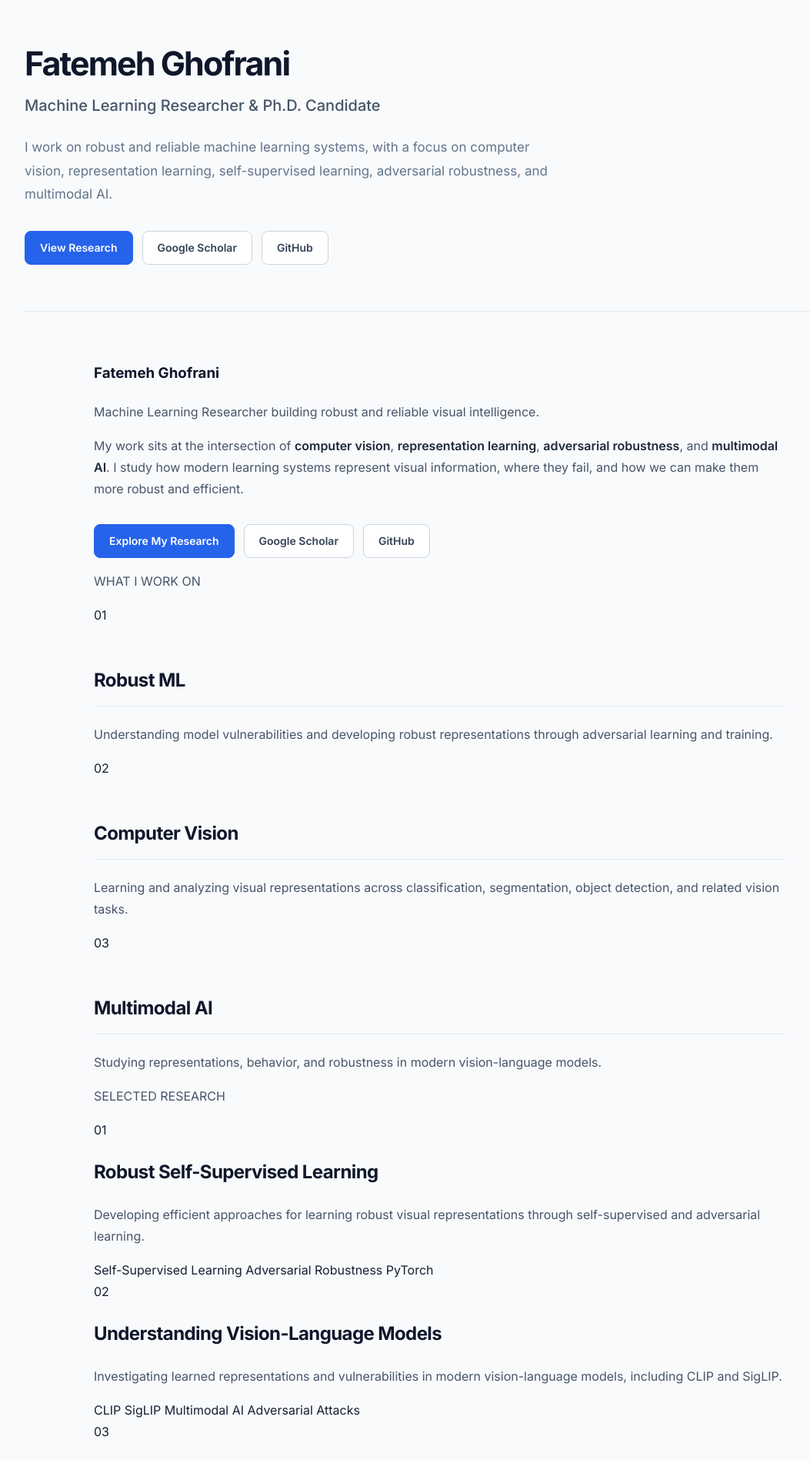
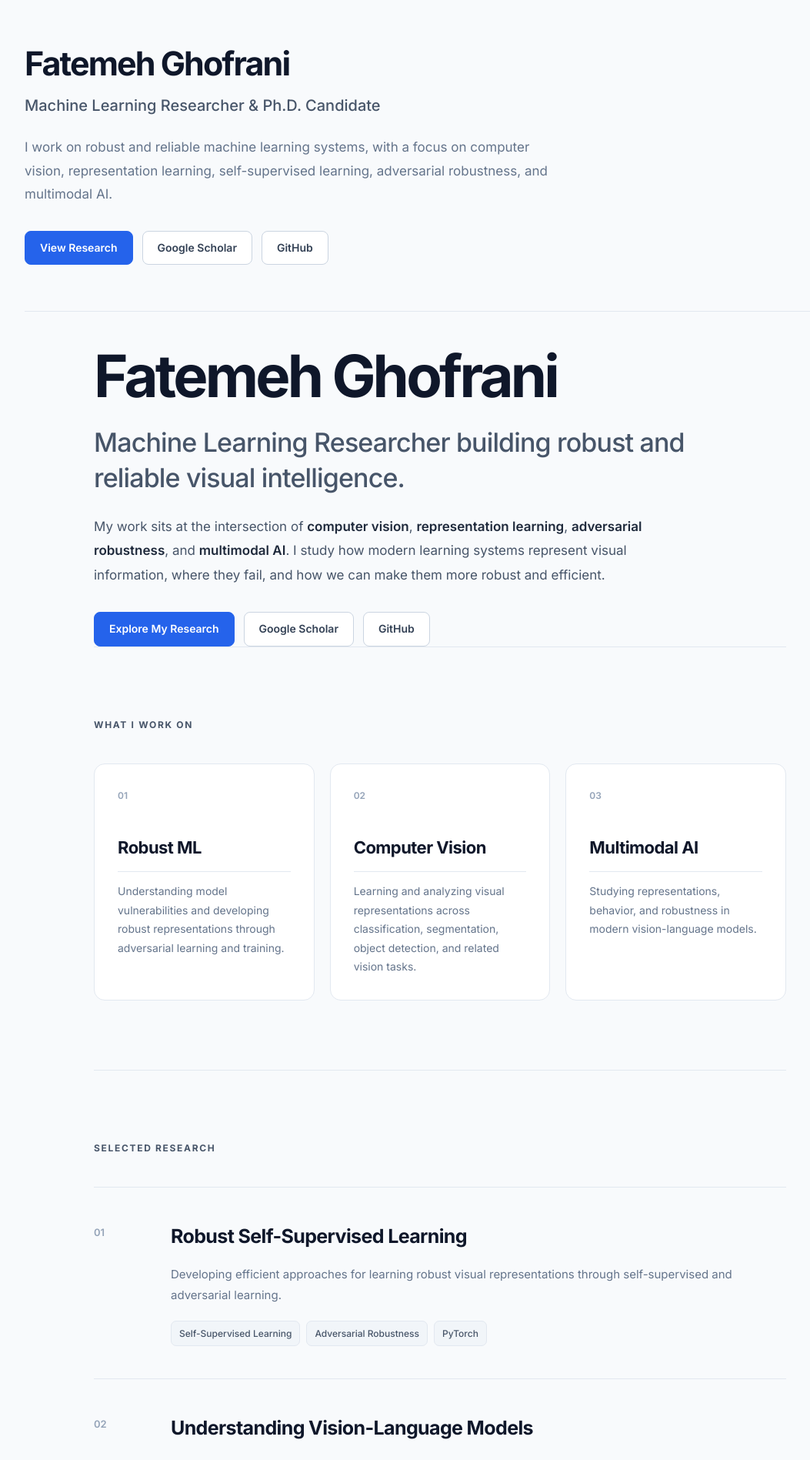
Before and after one commit to gh-fatima/gh-fatima.github.io, a Jekyll site: the page built from index.md, in a window 1280 px wide. Shown: the top 1897 px of the page at 77% size, without its empty margins (68-1121 px from the left). Built offline with Jekyll 4.4.1, drawn with Linux system fonts in a browser that asks for light colours; our own code applies the rules of GitHub Pages for plain Markdown files.

Commit message:
Update style.css

```diff
--- a/assets/css/style.css
+++ b/assets/css/style.css
@@ -413,3 +413,300 @@ a:hover {
     padding: 25px 20px;
   }
 }
+/* =========================================================
+   Portfolio homepage
+   ========================================================= */
+
+.intro-section {
+  max-width: 900px;
+  padding: 110px 0 100px;
+}
+
+.intro-section h1 {
+  margin: 0 0 24px;
+
+  color: var(--heading);
+  font-size: clamp(48px, 7vw, 76px);
+  font-weight: 700;
+  line-height: 1.02;
+  letter-spacing: -0.05em;
+}
+
+.intro-title {
+  max-width: 780px;
+  margin: 0 0 25px;
+
+  color: #334155;
+  font-size: clamp(25px, 3vw, 34px);
+  font-weight: 500;
+  line-height: 1.35;
+  letter-spacing: -0.025em;
+}
+
+.intro-text {
+  max-width: 760px;
+
+  color: var(--muted);
+  font-size: 17px;
+  line-height: 1.85;
+}
+
+
+/* Sections */
+
+.portfolio-section {
+  padding: 90px 0;
+  border-top: 1px solid var(--border);
+}
+
+.section-label {
+  margin: 0 0 40px;
+
+  color: var(--accent);
+  font-size: 12px;
+  font-weight: 700;
+  letter-spacing: 0.14em;
+}
+
+
+/* Expertise cards */
+
+.expertise-grid {
+  display: grid;
+  grid-template-columns: repeat(3, 1fr);
+  gap: 20px;
+}
+
+.expertise-card {
+  min-height: 245px;
+  padding: 30px;
+
+  background: var(--surface);
+
+  border: 1px solid var(--border);
+  border-radius: 14px;
+
+  transition:
+    transform 0.2s ease,
+    box-shadow 0.2s ease,
+    border-color 0.2s ease;
+}
+
+.expertise-card:hover {
+  transform: translateY(-4px);
+  border-color: #cbd5e1;
+
+  box-shadow:
+    0 15px 35px rgba(15, 23, 42, 0.07);
+}
+
+.card-number {
+  display: block;
+  margin-bottom: 38px;
+
+  color: #94a3b8;
+  font-size: 12px;
+  font-weight: 600;
+}
+
+.expertise-card h3 {
+  margin: 0 0 13px;
+
+  color: var(--heading);
+  font-size: 22px;
+  letter-spacing: -0.025em;
+}
+
+.expertise-card p {
+  margin: 0;
+
+  color: var(--muted);
+  font-size: 14px;
+  line-height: 1.75;
+}
+
+
+/* Research */
+
+.research-item {
+  display: grid;
+  grid-template-columns: 70px 1fr;
+  gap: 30px;
+
+  padding: 42px 0;
+
+  border-top: 1px solid var(--border);
+}
+
+.research-item:last-of-type {
+  border-bottom: 1px solid var(--border);
+}
+
+.research-number {
+  padding-top: 5px;
+
+  color: #94a3b8;
+  font-size: 13px;
+  font-weight: 600;
+}
+
+.research-content h2 {
+  margin: 0 0 14px;
+
+  color: var(--heading);
+  font-size: 25px;
+  font-weight: 650;
+  letter-spacing: -0.025em;
+}
+
+.research-content p {
+  max-width: 730px;
+  margin: 0 0 20px;
+
+  color: var(--muted);
+  font-size: 15px;
+  line-height: 1.8;
+}
+
+
+/* Tags */
+
+.tags {
+  display: flex;
+  flex-wrap: wrap;
+  gap: 8px;
+}
+
+.tags span,
+.technology-grid span {
+  background: #f1f5f9;
+
+  border: 1px solid #e2e8f0;
+  border-radius: 7px;
+
+  color: #475569;
+
+  font-size: 12px;
+  font-weight: 500;
+}
+
+.tags span {
+  padding: 5px 10px;
+}
+
+.research-link {
+  margin-top: 30px;
+}
+
+.research-link a {
+  font-size: 14px;
+  font-weight: 600;
+}
+
+
+/* Technologies */
+
+.technology-grid {
+  display: grid;
+  grid-template-columns: repeat(5, 1fr);
+  gap: 12px;
+}
+
+.technology-grid span {
+  padding: 13px 15px;
+
+  background: var(--surface);
+
+  text-align: center;
+
+  transition:
+    border-color 0.2s ease,
+    transform 0.2s ease;
+}
+
+.technology-grid span:hover {
+  border-color: #94a3b8;
+  transform: translateY(-2px);
+}
+
+
+/* Closing section */
+
+.closing-section {
+  margin-top: 10px;
+  padding: 85px 0 100px;
+
+  border-top: 1px solid var(--border);
+
+  text-align: center;
+}
+
+.closing-section p {
+  margin: 0;
+
+  color: #475569;
+  font-size: 20px;
+  line-height: 1.7;
+}
+
+.closing-links {
+  display: flex;
+  justify-content: center;
+  gap: 25px;
+
+  margin-top: 28px;
+}
+
+.closing-links a {
+  color: var(--accent);
+  font-size: 14px;
+  font-weight: 600;
+}
+
+
+/* =========================================================
+   Portfolio mobile
+   ========================================================= */
+
+@media (max-width: 800px) {
+
+  .intro-section {
+    padding: 75px 0 70px;
+  }
+
+  .intro-section h1 {
+    font-size: 48px;
+  }
+
+  .intro-title {
+    font-size: 25px;
+  }
+
+  .portfolio-section {
+    padding: 65px 0;
+  }
+
+  .expertise-grid {
+    grid-template-columns: 1fr;
+  }
+
+  .expertise-card {
+    min-height: auto;
+  }
+
+  .card-number {
+    margin-bottom: 22px;
+  }
+
+  .research-item {
+    grid-template-columns: 1fr;
+    gap: 10px;
+
+    padding: 35px 0;
+  }
+
+  .technology-grid {
+    grid-template-columns: repeat(2, 1fr);
+  }
+
+}
```
